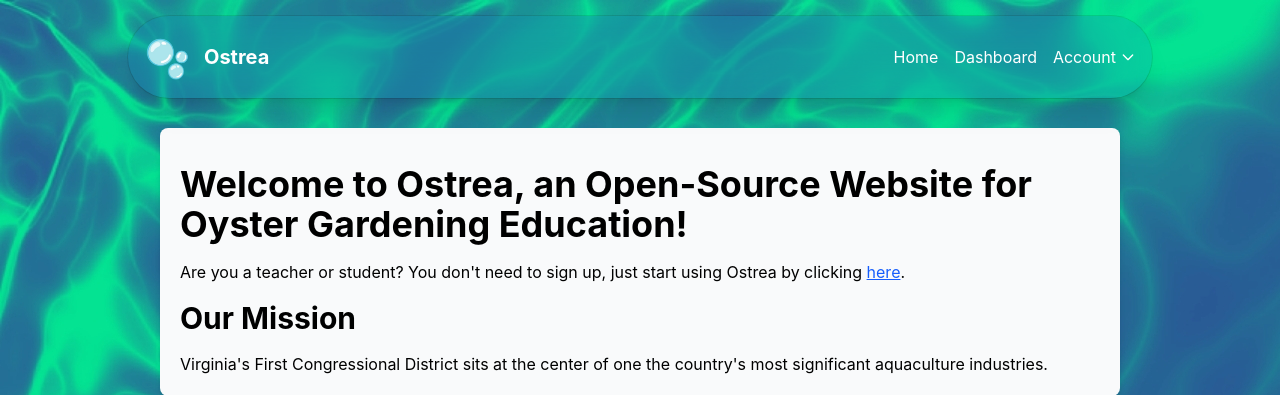
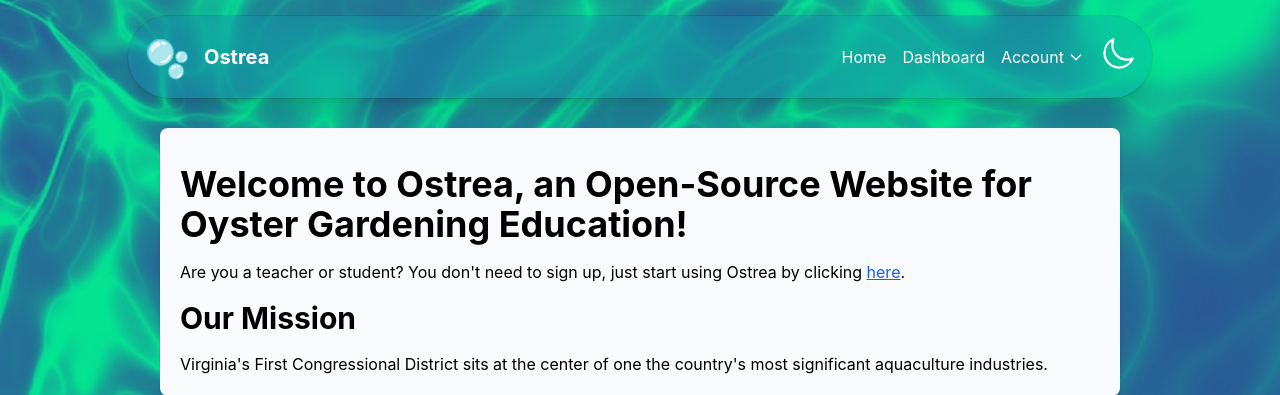
Before and after one commit to shaurya-sharma-dev/ostrea, a Django app: template core/templates/core/index.html in a window 1280 px wide. Shown: the top 395 px of the page. Run offline with Django 5.2, Linux system fonts and the light colour scheme; the template is opened without the code that fills it, so the values that code supplies are empty.

Commit message:
feat(templates): add dark mode toggle to navbar.

```diff
--- a/core/templates/core/navbar.html
+++ b/core/templates/core/navbar.html
@@ -5,6 +5,7 @@ file, You can obtain one at http://mozilla.org/MPL/2.0/.
 {% endcomment %}
 
 {% load static %}
+<script src="{% static 'js/dark-mode.js' %}"></script>
 <nav class="fixed top-4 mx-auto inset-x-0 w-4/5 bg-blue-600/10 text-white p-4 z-50 rounded-full shadow-xl ring-1 ring-black/10 backdrop-blur-2xl">
     <div class="container mx-auto flex justify-between items-center">
         <span class="flex items-center">
@@ -12,16 +13,16 @@ file, You can obtain one at http://mozilla.org/MPL/2.0/.
 
         <a href="/" class="text-xl font-bold" style="padding-left: 0.5em;">Ostrea</a>
         </span>
-        <ul class="flex space-x-4">
-            <li><a href="/" class="hover:text-blue-200">Home</a></li>
-            <li><a href="/dashboard/" class="hover:text-blue-200">Dashboard</a></li>
+        <ul class="flex space-x-4 items-center">
+            <li><a href="/" class="hover:text-blue-200 h-12">Home</a></li>
+            <li><a href="/dashboard/" class="hover:text-blue-200 h-12">Dashboard</a></li>
             {% if request.user.is_authenticated %}
                 {% if request.user.is_staff %}
-                    <li><a href="/management/" class="hover:text-blue-200">Admin Panel</a></li>
+                    <li><a href="/management/" class="hover:text-blue-200 h-12">Admin Panel</a></li>
                 {% endif %}
             {% endif %}
 
-            <li class="relative">
+            <li class="relative h-12 items-center py-3">
                 <details class="group">
                 <!-- Trigger Button with background states -->
                 <summary class="flex cursor-pointer list-none items-center space-x-1 rounded-md hover:text-blue-200 focus:outline-none transition [&::-webkit-details-marker]:hidden">
@@ -69,6 +70,9 @@ file, You can obtain one at http://mozilla.org/MPL/2.0/.
                 </ul>
                 </details>
             </li>
+            <li>
+            <button id="theme-toggle" onclick="handleToggle()" class="hover:bg-white/50 rounded-full w-9 h-9" aria-label="Toggle Theme"></button>
+            </li>
         </ul>
     </div>
 </nav>
--- /dev/null
+++ b/static/js/dark-mode.js
@@ -0,0 +1,52 @@
+// This Source Code Form is subject to the terms of the Mozilla Public
+// License, v. 2.0. If a copy of the MPL was not distributed with this
+// file, You can obtain one at http://mozilla.org/MPL/2.0/.
+
+const isDark = window.matchMedia('(prefers-color-scheme: dark)').matches;
+
+if (isDark) {
+    document.documentElement.dataset.theme = 'dark';
+} else {
+    document.documentElement.dataset.theme = 'light';
+}
+
+const handleIcon = () => {
+    // The icons used in the toggle are from the heroicons icon package (v2.1.5), which is licensed under the MIT License.
+    // Below is the Full License Text for heroicons:
+    //
+    // MIT License
+
+    // Copyright (c) Tailwind Labs, Inc.
+
+    // Permission is hereby granted, free of charge, to any person obtaining a copy
+    // of this software and associated documentation files (the "Software"), to deal
+    // in the Software without restriction, including without limitation the rights
+    // to use, copy, modify, merge, publish, distribute, sublicense, and/or sell
+    // copies of the Software, and to permit persons to whom the Software is
+    // furnished to do so, subject to the following conditions:
+
+    // The above copyright notice and this permission notice shall be included in all
+    // copies or substantial portions of the Software.
+
+    // THE SOFTWARE IS PROVIDED "AS IS", WITHOUT WARRANTY OF ANY KIND, EXPRESS OR
+    // IMPLIED, INCLUDING BUT NOT LIMITED TO THE WARRANTIES OF MERCHANTABILITY,
+    // FITNESS FOR A PARTICULAR PURPOSE AND NONINFRINGEMENT. IN NO EVENT SHALL THE
+    // AUTHORS OR COPYRIGHT HOLDERS BE LIABLE FOR ANY CLAIM, DAMAGES OR OTHER
+    // LIABILITY, WHETHER IN AN ACTION OF CONTRACT, TORT OR OTHERWISE, ARISING FROM,
+    // OUT OF OR IN CONNECTION WITH THE SOFTWARE OR THE USE OR OTHER DEALINGS IN THE
+    // SOFTWARE.
+
+    const moonIcon = '<svg xmlns="http://www.w3.org/2000/svg" fill="none" viewBox="0 0 24 24" stroke-width="1.5" stroke="currentColor">  <path stroke-linecap="round" stroke-linejoin="round" d="M21.752 15.002A9.72 9.72 0 0 1 18 15.75c-5.385 0-9.75-4.365-9.75-9.75 0-1.33.266-2.597.748-3.752A9.753 9.753 0 0 0 3 11.25C3 16.635 7.365 21 12.75 21a9.753 9.753 0 0 0 9.002-5.998Z" /></svg>';
+    const sunIcon = '<svg xmlns="http://www.w3.org/2000/svg" fill="none" viewBox="0 0 24 24" stroke-width="1.5" stroke="currentColor">  <path stroke-linecap="round" stroke-linejoin="round" d="M12 3v2.25m6.364.386-1.591 1.591M21 12h-2.25m-.386 6.364-1.591-1.591M12 18.75V21m-4.773-4.227-1.591 1.591M5.25 12H3m4.227-4.773L5.636 5.636M15.75 12a3.75 3.75 0 1 1-7.5 0 3.75 3.75 0 0 1 7.5 0Z" /></svg>';
+
+    document.getElementById("theme-toggle").innerHTML = document.documentElement.dataset.theme === 'light' ? moonIcon : sunIcon;
+};
+
+document.addEventListener('DOMContentLoaded', () => {
+    handleIcon();
+});
+
+const handleToggle = () => {
+    document.documentElement.dataset.theme = document.documentElement.dataset.theme === 'light' ? 'dark' : 'light';
+    handleIcon();
+};
--- a/static/output.css
+++ b/static/output.css
@@ -258,8 +258,24 @@
   .table {
     display: table;
   }
+  .size-6 {
+    width: calc(var(--spacing) * 6);
+    height: calc(var(--spacing) * 6);
+  }
   .h-4 {
     height: calc(var(--spacing) * 4);
+  }
+  .h-6 {
+    height: calc(var(--spacing) * 6);
+  }
+  .h-9 {
+    height: calc(var(--spacing) * 9);
+  }
+  .h-10 {
+    height: calc(var(--spacing) * 10);
+  }
+  .h-12 {
+    height: calc(var(--spacing) * 12);
   }
   .min-h-screen {
     min-height: 100vh;
@@ -270,14 +286,35 @@
   .w-4\/5 {
     width: calc(4 / 5 * 100%);
   }
+  .w-6 {
+    width: calc(var(--spacing) * 6);
+  }
+  .w-9 {
+    width: calc(var(--spacing) * 9);
+  }
+  .w-10 {
+    width: calc(var(--spacing) * 10);
+  }
+  .w-11 {
+    width: calc(var(--spacing) * 11);
+  }
   .w-11\/12 {
     width: calc(11 / 12 * 100%);
+  }
+  .w-12 {
+    width: calc(var(--spacing) * 12);
   }
   .w-48 {
     width: calc(var(--spacing) * 48);
   }
+  .border-collapse {
+    border-collapse: collapse;
+  }
   .cursor-pointer {
     cursor: pointer;
+  }
+  .resize {
+    resize: both;
   }
   .list-none {
     list-style-type: none;
@@ -323,6 +360,9 @@
   .border-gray-700 {
     border-color: var(--color-gray-700);
   }
+  .bg-blue-600 {
+    background-color: var(--color-blue-600);
+  }
   .bg-blue-600\/10 {
     background-color: color-mix(in srgb, oklch(54.6% 0.245 262.881) 10%, transparent);
     @supports (color: color-mix(in lab, red, red)) {
@@ -350,6 +390,9 @@
   .px-4 {
     padding-inline: calc(var(--spacing) * 4);
   }
+  .py-1 {
+    padding-block: var(--spacing);
+  }
   .py-2 {
     padding-block: calc(var(--spacing) * 2);
   }
@@ -361,6 +404,9 @@
   }
   .pt-1 {
     padding-top: var(--spacing);
+  }
+  .pb-1 {
+    padding-bottom: var(--spacing);
   }
   .text-3xl {
     font-size: var(--text-3xl);
@@ -406,14 +452,25 @@
     --tw-ring-shadow: var(--tw-ring-inset,) 0 0 0 calc(1px + var(--tw-ring-offset-width)) var(--tw-ring-color, currentcolor);
     box-shadow: var(--tw-inset-shadow), var(--tw-inset-ring-shadow), var(--tw-ring-offset-shadow), var(--tw-ring-shadow), var(--tw-shadow);
   }
+  .ring-black {
+    --tw-ring-color: var(--color-black);
+  }
   .ring-black\/10 {
     --tw-ring-color: color-mix(in srgb, #000 10%, transparent);
     @supports (color: color-mix(in lab, red, red)) {
       --tw-ring-color: color-mix(in oklab, var(--color-black) 10%, transparent);
     }
   }
+  .outline {
+    outline-style: var(--tw-outline-style);
+    outline-width: 1px;
+  }
   .backdrop-blur-2xl {
     --tw-backdrop-blur: blur(var(--blur-2xl));
+    -webkit-backdrop-filter: var(--tw-backdrop-blur,) var(--tw-backdrop-brightness,) var(--tw-backdrop-contrast,) var(--tw-backdrop-grayscale,) var(--tw-backdrop-hue-rotate,) var(--tw-backdrop-invert,) var(--tw-backdrop-opacity,) var(--tw-backdrop-saturate,) var(--tw-backdrop-sepia,);
+    backdrop-filter: var(--tw-backdrop-blur,) var(--tw-backdrop-brightness,) var(--tw-backdrop-contrast,) var(--tw-backdrop-grayscale,) var(--tw-backdrop-hue-rotate,) var(--tw-backdrop-invert,) var(--tw-backdrop-opacity,) var(--tw-backdrop-saturate,) var(--tw-backdrop-sepia,);
+  }
+  .backdrop-filter {
     -webkit-backdrop-filter: var(--tw-backdrop-blur,) var(--tw-backdrop-brightness,) var(--tw-backdrop-contrast,) var(--tw-backdrop-grayscale,) var(--tw-backdrop-hue-rotate,) var(--tw-backdrop-invert,) var(--tw-backdrop-opacity,) var(--tw-backdrop-saturate,) var(--tw-backdrop-sepia,);
     backdrop-filter: var(--tw-backdrop-blur,) var(--tw-backdrop-brightness,) var(--tw-backdrop-contrast,) var(--tw-backdrop-grayscale,) var(--tw-backdrop-hue-rotate,) var(--tw-backdrop-invert,) var(--tw-backdrop-opacity,) var(--tw-backdrop-saturate,) var(--tw-backdrop-sepia,);
   }
@@ -433,6 +490,14 @@
   @media (hover: hover) {
     .hover\:bg-gray-700:hover {
       background-color: var(--color-gray-700);
+    }
+    .hover\:bg-white\/50:hover {
+      background-color: color-mix(in srgb, #fff 50%, transparent);
+    }
+    @supports (color: color-mix(in lab, red, red)) {
+      .hover\:bg-white\/50:hover {
+        background-color: color-mix(in oklab, var(--color-white) 50%, transparent);
+      }
     }
     .hover\:text-blue-200:hover {
       color: var(--color-blue-200);
@@ -559,6 +624,11 @@
   inherits: false;
   initial-value: 0 0 #0000;
 }
+@property --tw-outline-style {
+  syntax: "*";
+  inherits: false;
+  initial-value: solid;
+}
 @property --tw-backdrop-blur {
   syntax: "*";
   inherits: false;
@@ -615,6 +685,7 @@
       --tw-ring-offset-width: 0px;
       --tw-ring-offset-color: #fff;
       --tw-ring-offset-shadow: 0 0 #0000;
+      --tw-outline-style: solid;
       --tw-backdrop-blur: initial;
       --tw-backdrop-brightness: initial;
       --tw-backdrop-contrast: initial;
```
